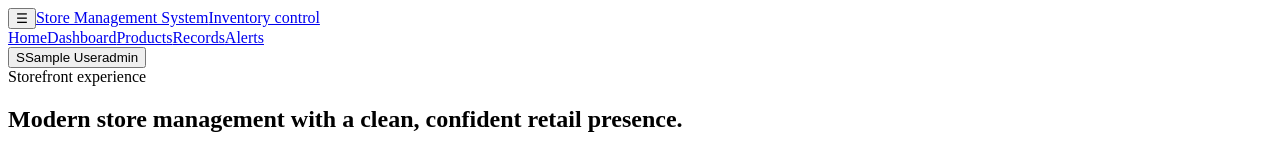
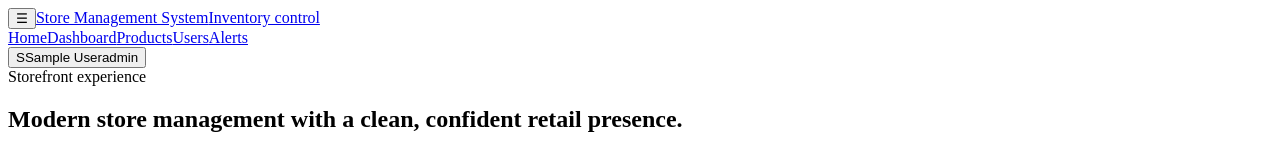
Before and after one commit to Prosperous-TechPro/store-manager-system, a React (Vite) app in the folder frontend/: page / in a window 1280 px wide. Shown: the top 153 px of the page. Built offline with nearby package versions, Linux system fonts and the light colour scheme; no server answers; sample sign-in values are in the browser's storage; the HTML template or start-up script is replaced by a standard one.

Commit message:
Rename topbar labels to Users and Request

```diff
--- a/frontend/src/components/Nav.jsx
+++ b/frontend/src/components/Nav.jsx
@@ -64,8 +64,8 @@ const Nav = ()=>{
           <Link to="/" className={`nav-link ${location.pathname === '/' ? 'active' : ''}`} onClick={closeMobile}>Home</Link>
           {canViewDashboard && <Link to="/dashboard" className={`nav-link ${location.pathname === '/dashboard' ? 'active' : ''}`} onClick={closeMobile}>Dashboard</Link>}
           <Link to="/products" className={`nav-link ${location.pathname === '/products' ? 'active' : ''}`} onClick={closeMobile}>Products</Link>
-          {canViewRecords && <Link to="/records" className={`nav-link ${location.pathname === '/records' ? 'active' : ''}`} onClick={closeMobile}>Records</Link>}
-          {canViewRequests && <Link to="/requests" className={`nav-link ${location.pathname === '/requests' ? 'active' : ''}`} onClick={closeMobile}>Request for approval</Link>}
+          {canViewRecords && <Link to="/records" className={`nav-link ${location.pathname === '/records' ? 'active' : ''}`} onClick={closeMobile}>Users</Link>}
+          {canViewRequests && <Link to="/requests" className={`nav-link ${location.pathname === '/requests' ? 'active' : ''}`} onClick={closeMobile}>Request</Link>}
           {canViewAlerts && <Link to="/alerts" className={`nav-link nav-alert-link ${location.pathname === '/alerts' ? 'active' : ''}`} onClick={closeMobile}>Alerts{alertCount > 0 && <span className="badge">{alertCount}</span>}</Link>}
         </nav>
 
@@ -107,8 +107,8 @@ const Nav = ()=>{
           <Link to="/" className={`nav-link ${location.pathname === '/' ? 'active' : ''}`} onClick={() => setMobileOpen(false)}>Home</Link>
           {canViewDashboard && <Link to="/dashboard" className={`nav-link ${location.pathname === '/dashboard' ? 'active' : ''}`} onClick={() => setMobileOpen(false)}>Dashboard</Link>}
           <Link to="/products" className={`nav-link ${location.pathname === '/products' ? 'active' : ''}`} onClick={() => setMobileOpen(false)}>Products</Link>
-          {canViewRecords && <Link to="/records" className={`nav-link ${location.pathname === '/records' ? 'active' : ''}`} onClick={() => setMobileOpen(false)}>Records</Link>}
-          {canViewRequests && <Link to="/requests" className={`nav-link ${location.pathname === '/requests' ? 'active' : ''}`} onClick={() => setMobileOpen(false)}>Request for approval</Link>}
+          {canViewRecords && <Link to="/records" className={`nav-link ${location.pathname === '/records' ? 'active' : ''}`} onClick={() => setMobileOpen(false)}>Users</Link>}
+          {canViewRequests && <Link to="/requests" className={`nav-link ${location.pathname === '/requests' ? 'active' : ''}`} onClick={() => setMobileOpen(false)}>Request</Link>}
           {canViewAlerts && <Link to="/alerts" className={`nav-link nav-alert-link ${location.pathname === '/alerts' ? 'active' : ''}`} onClick={() => setMobileOpen(false)}>Alerts{alertCount > 0 && <span className="badge">{alertCount}</span>}</Link>}
         </div>
       )}
```
